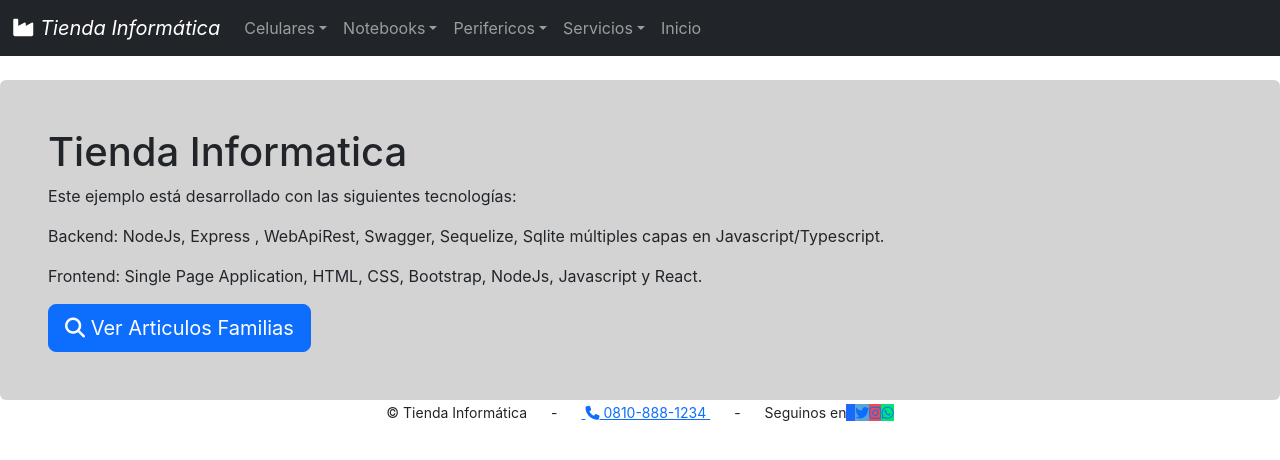
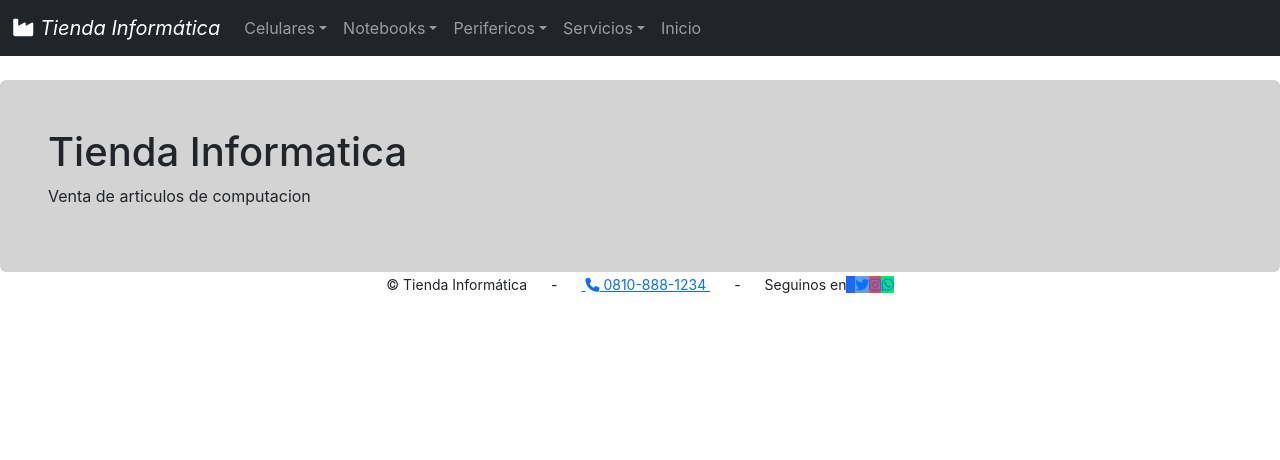
Before and after one commit to jeremiasescudero/tiendainformatica, a React (Create React App) app in the folder Frontend/: page /inicio in a window 1280 px wide. Shown: the top 460 px of the page. Built offline with nearby package versions, Linux system fonts and the light colour scheme.

Commit message:
CO MM IET

```diff
--- a/Frontend/src/components/Inicio.jsx
+++ b/Frontend/src/components/Inicio.jsx
@@ -4,19 +4,7 @@ function Inicio() {
   return (
     <div className="mt-4 p-5 rounded" style={{ backgroundColor: "lightgray" }}>
       <h1>Tienda Informatica</h1>
-      <p>Este ejemplo está desarrollado con las siguientes tecnologías:</p>
-      <p>
-        Backend: NodeJs, Express , WebApiRest, Swagger, Sequelize, Sqlite
-        múltiples capas en Javascript/Typescript.
-      </p>
-      <p>
-        Frontend: Single Page Application, HTML, CSS, Bootstrap, NodeJs,
-        Javascript y React.
-      </p>
-      <Link to="/articulosfamilias" className="btn btn-lg btn-primary">
-          <i className="fa fa-search"> </i>  Ver Articulos Familias
-    </Link>
-
+      <p>Venta de articulos de computacion</p>
     </div>
   );
 }
```
